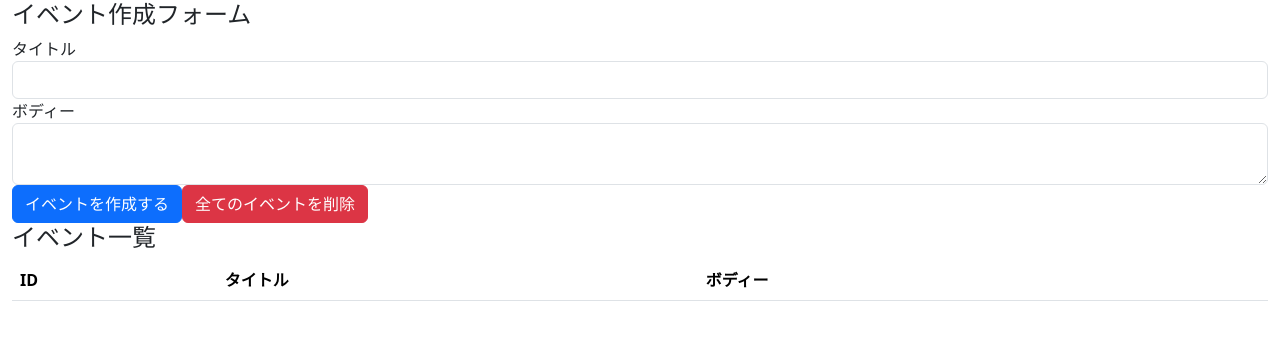
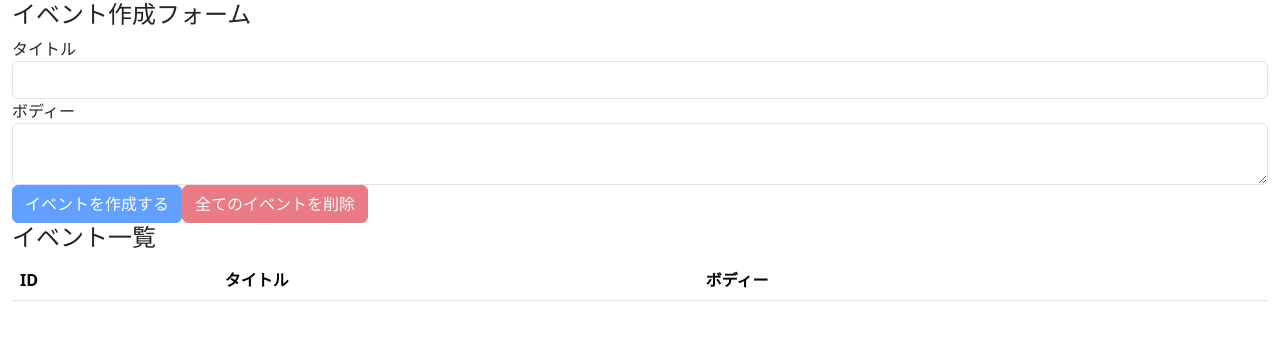
Before and after one commit to nakamura224/react-hooks-101, a React (Create React App) app: page / in a window 1280 px wide. Shown: the top 340 px of the page. Built offline with nearby package versions, Linux system fonts and the light colour scheme.

Commit message:
impletent all events deletion feature

```diff
--- a/src/components/App.js
+++ b/src/components/App.js
@@ -18,8 +18,16 @@
     setTitle('')
     setBody('')
   }
+  const deleteAllEvents = (e) =>{
+    e.preventDefault()//リロードが行われないようにする
+    const result = window.confirm('全てのイベントを本当に削除しても良いですか？')
+    if(result){
+      dispach({type:'DELETE_ALL_EVENTS'})
+    }
 
+  }
 
+  const unCreatavle = title === '' ||body === ''
   return(
   <div className ="container-fluid">
     <h4>イベント作成フォーム</h4>
@@ -32,8 +40,8 @@
         <label htmlFor ="formEventBody">ボディー</label>
         <textarea className ="form-control" id ="formEventBody" value ={body} onChange = {e => setBody(e.target.value)}/>
       </div>
-      <button　className="btn btn-primary" onClick = {addEvent}>イベントを作成する</button>
-      <button className ="btn btn-danger">全てのイベントを削除</button>
+      <button　className="btn btn-primary" onClick = {addEvent} disabled = {unCreatavle}>イベントを作成する</button>
+      <button className ="btn btn-danger" onClick ={deleteAllEvents} disabled = {state.length === 0}>全てのイベントを削除</button>
     </form>
     <h4>イベント一覧</h4>
     <table className="table table-hover">
--- a/src/components/Event.js
+++ b/src/components/Event.js
@@ -1,9 +1,10 @@
 import React,{useReducer,useState} from 'react'
 
 const Event =({dispach,event}) =>{
+
   const handleClickDeleteButton=()=>{
-    dispach({type:'DELETE_EVENT',
-              id:event.id})
+    const result = window.confirm(`イベント(id = ${event.id})を本当に削除してもよろしいですか？`)
+    if (result) dispach({type:'DELETE_EVENT',id:event.id})
 }
 return(
   <tr>
--- a/src/reducers/index.js
+++ b/src/reducers/index.js
@@ -7,7 +7,7 @@
             return [...state,{id:id ,...event}]
         case 'DELETE_EVENT':
             return state.filter(event => event.id !==action.id)
-        case 'DELETE_ALL_EVENT':
+        case 'DELETE_ALL_EVENTS':
             return  []
         default:
             return state
```
